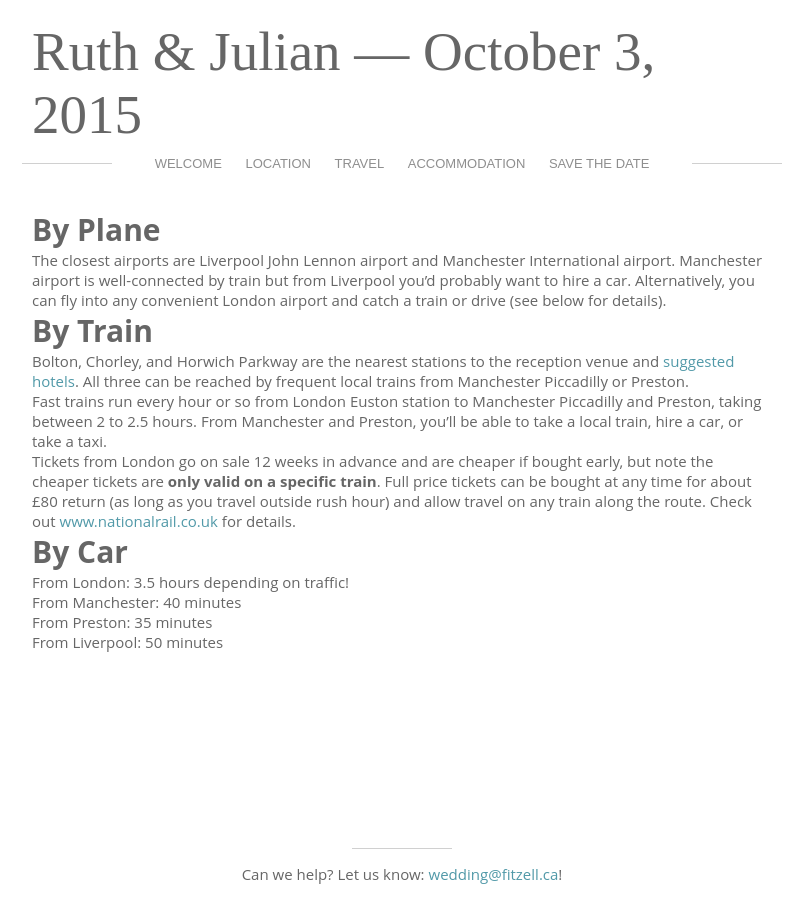
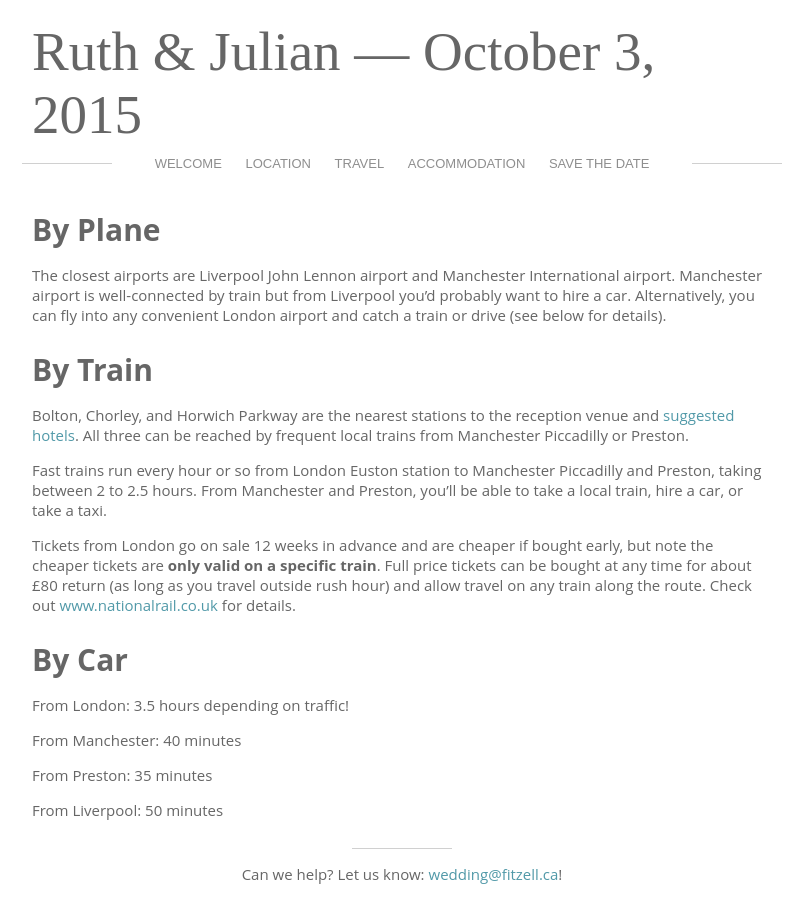
Before and after one commit to jfitzell/weddingsite, a Jekyll site: the page built from travel.md, in a window 1280 px wide. Shown: the whole page, without its empty margins (238-1031 px from the left). Built offline with Jekyll 4.4.1, drawn with Linux system fonts in a browser that asks for light colours; some web fonts are replaced.

Commit message:
style tweaks

```diff
--- a/css/screen.css
+++ b/css/screen.css
@@ -133,11 +133,13 @@ a:hover {
 	padding-right: 10px;
 }
 
-/*
-.content p {
-	margin: 1em 0;
+.content p + p, .content h1 + p {
+	margin-top: 1em;
 }
- */
+
+.content p + h1 {
+	margin-top: 0.8em;
+}
 
 
 
```
Also changed, not shown: css/rsvp.scss (+10 -11 lines).
